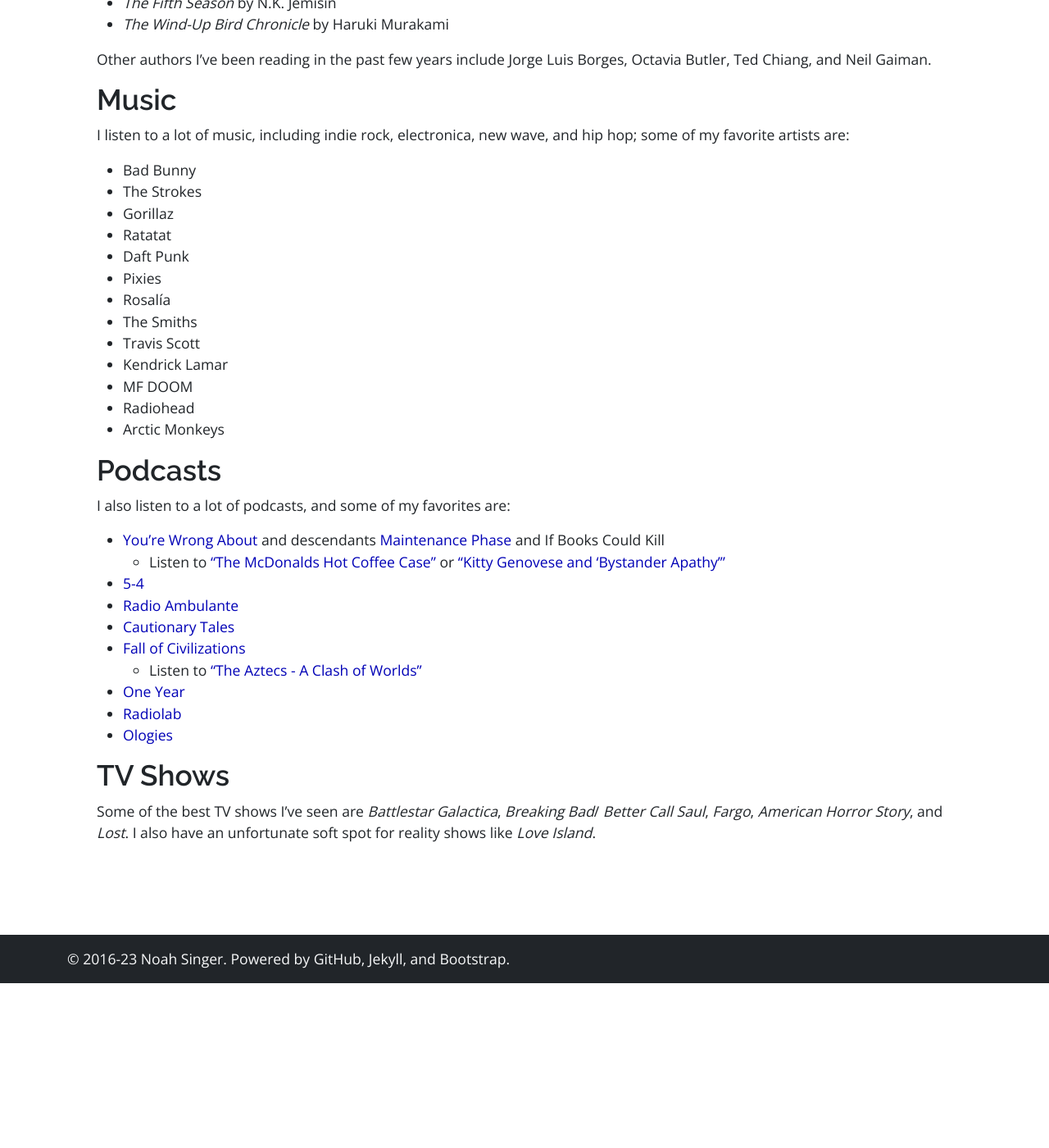
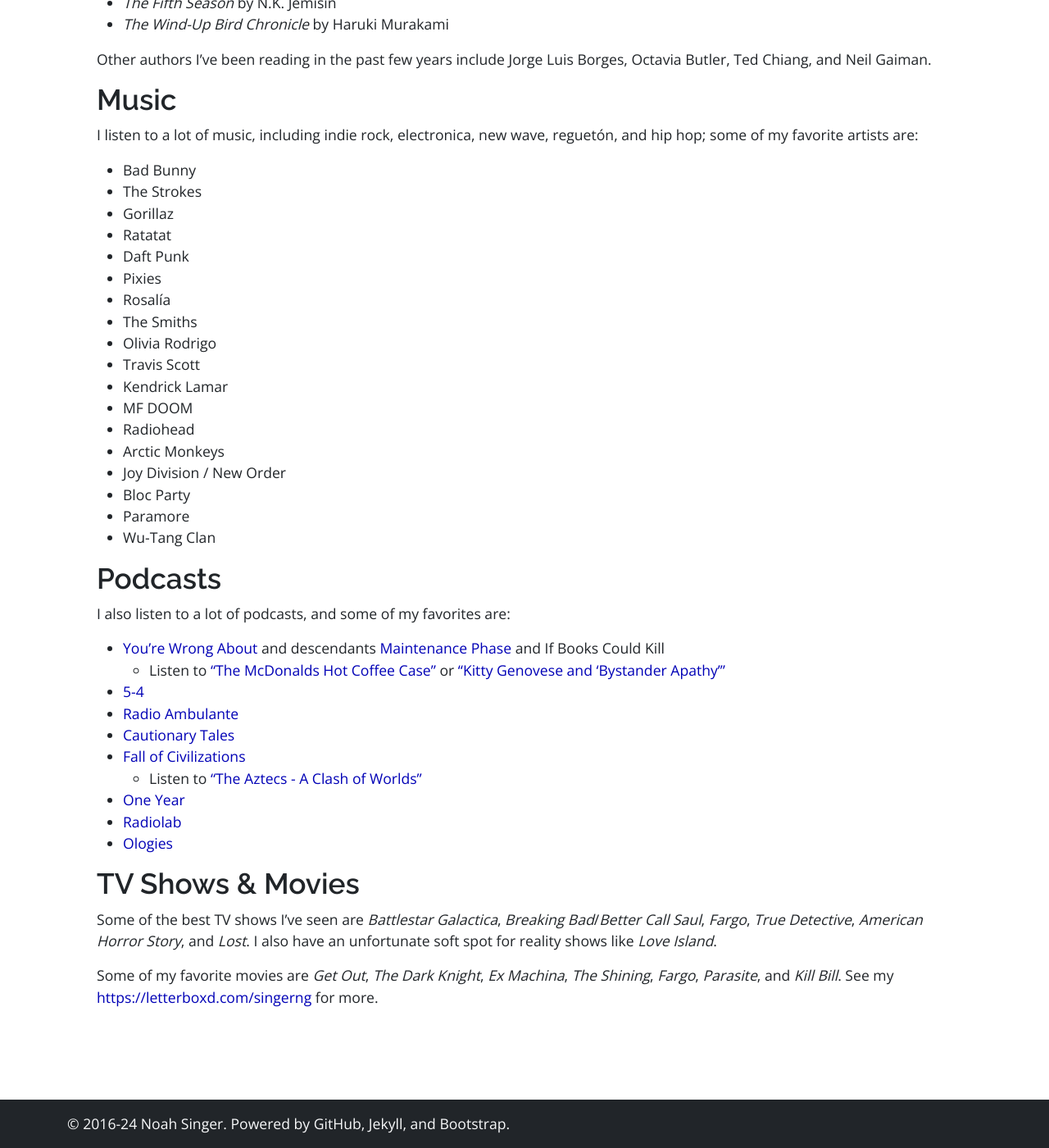
Before and after one commit to singerng/noahsinger.org, a Jekyll site: the page built from faves/index.md, in a window 1280 px wide and 1400 px high, scrolled down 341 px. Shown: the whole window at 82% size. Built offline with Jekyll 4.4.1, drawn with Linux system fonts in a browser that asks for light colours; nearby versions of some CDN libraries; before the commit the page ends 1540 px from its top, so only the background shows below that.

Commit message:
small updates for 2024

```diff
--- a/_layouts/default.html
+++ b/_layouts/default.html
@@ -59,7 +59,7 @@
 
     <footer class="footer bg-dark text-light pt-3 mt-5">
       <div class="container">
-        <p>&copy; 2016-23 Noah Singer. Powered by GitHub, Jekyll, and Bootstrap.</p>
+        <p>&copy; 2016-24 Noah Singer. Powered by GitHub, Jekyll, and Bootstrap.</p>
       </div>
     </footer>
 
--- a/faves/index.md
+++ b/faves/index.md
@@ -21,7 +21,7 @@
 
 ## Music
 
-I listen to a lot of music, including indie rock, electronica, new wave, and hip hop; some of my favorite artists are:
+I listen to a lot of music, including indie rock, electronica, new wave, reguetón, and hip hop; some of my favorite artists are:
 
 * Bad Bunny
 * The Strokes
@@ -31,11 +31,16 @@
 * Pixies
 * Rosalía
 * The Smiths
+* Olivia Rodrigo
 * Travis Scott
 * Kendrick Lamar
 * MF DOOM
 * Radiohead
 * Arctic Monkeys
+* Joy Division / New Order
+* Bloc Party
+* Paramore
+* Wu-Tang Clan
 
 ## Podcasts
 
@@ -53,7 +58,9 @@
 * [Ologies](https://www.alieward.com/ologies)
 
 
-## TV Shows
+## TV Shows & Movies
 
-Some of the best TV shows I've seen are *Battlestar Galactica*, *Breaking Bad*/ *Better Call Saul*, *Fargo*, *American Horror Story*, and *Lost*.
+Some of the best TV shows I've seen are *Battlestar Galactica*, *Breaking Bad*/*Better Call Saul*, *Fargo*, *True Detective*, *American Horror Story*, and *Lost*.
 I also have an unfortunate soft spot for reality shows like *Love Island*.
+
+Some of my favorite movies are *Get Out*, *The Dark Knight*, *Ex Machina*, *The Shining*, *Fargo*, *Parasite*, and *Kill Bill*. See my [https://letterboxd.com/singerng](Letterboxd) for more.
--- a/index/index.html
+++ b/index/index.html
@@ -62,7 +62,7 @@
         <div class="col">
           <h3>Hobbies</h3>
 
-          <p>I love to read; play piano; listen to music and podcasts; watch TV; bake and cook (photos <a href="/cooking">here</a>); play tennis; go on long walks; and watch hockey (go Caps!) and basketball. See some of my favorite books, TV shows, and musicians <a href="/faves">here</a>.</p>
+          <p>I love to read; play piano; listen to music and podcasts; watch TV and movies; bake and cook (photos <a href="/cooking">here</a>); play tennis; go on long walks; and watch hockey (go Caps!), basketball, and (American) football. See some of my favorite books, TV shows, and musicians <a href="/faves">here</a>.</p>
         </div>
       </div>
 
```
Also changed, not shown: other parts of index/index.html (+2 -2 lines).
